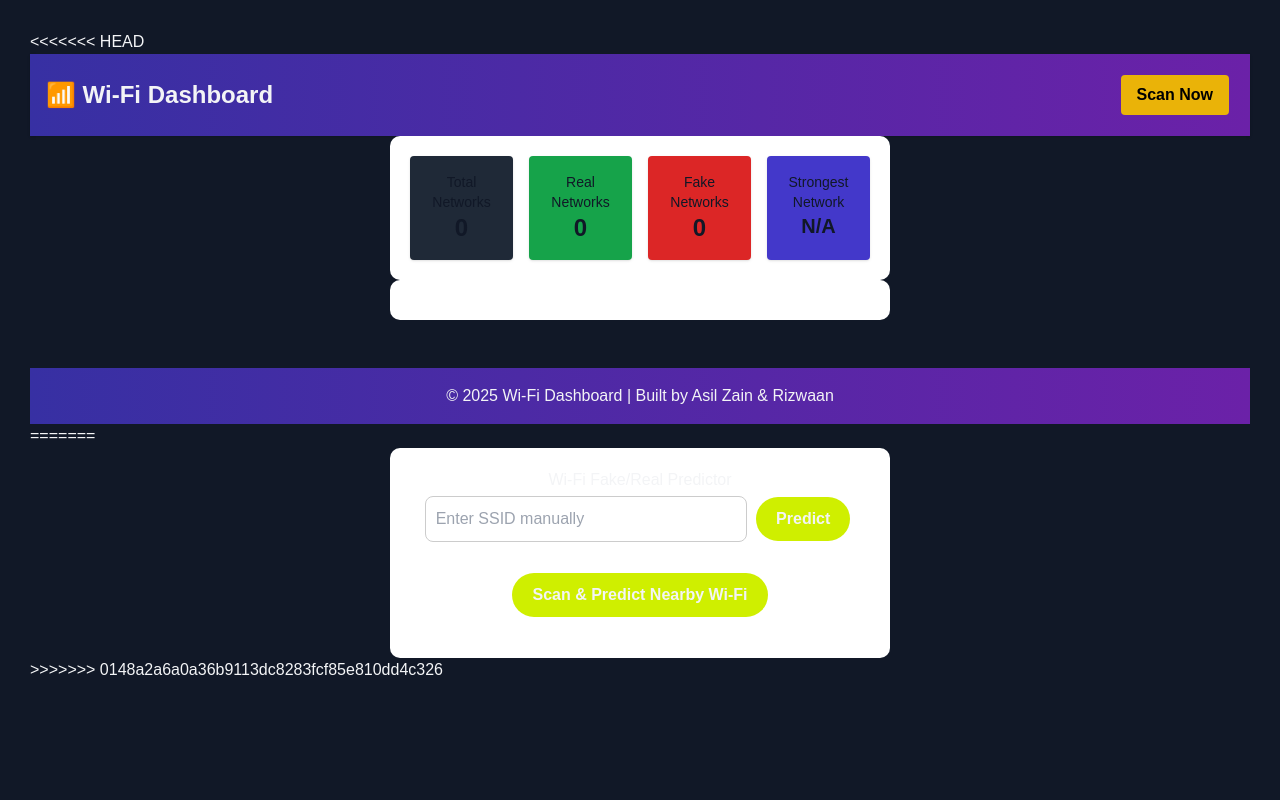
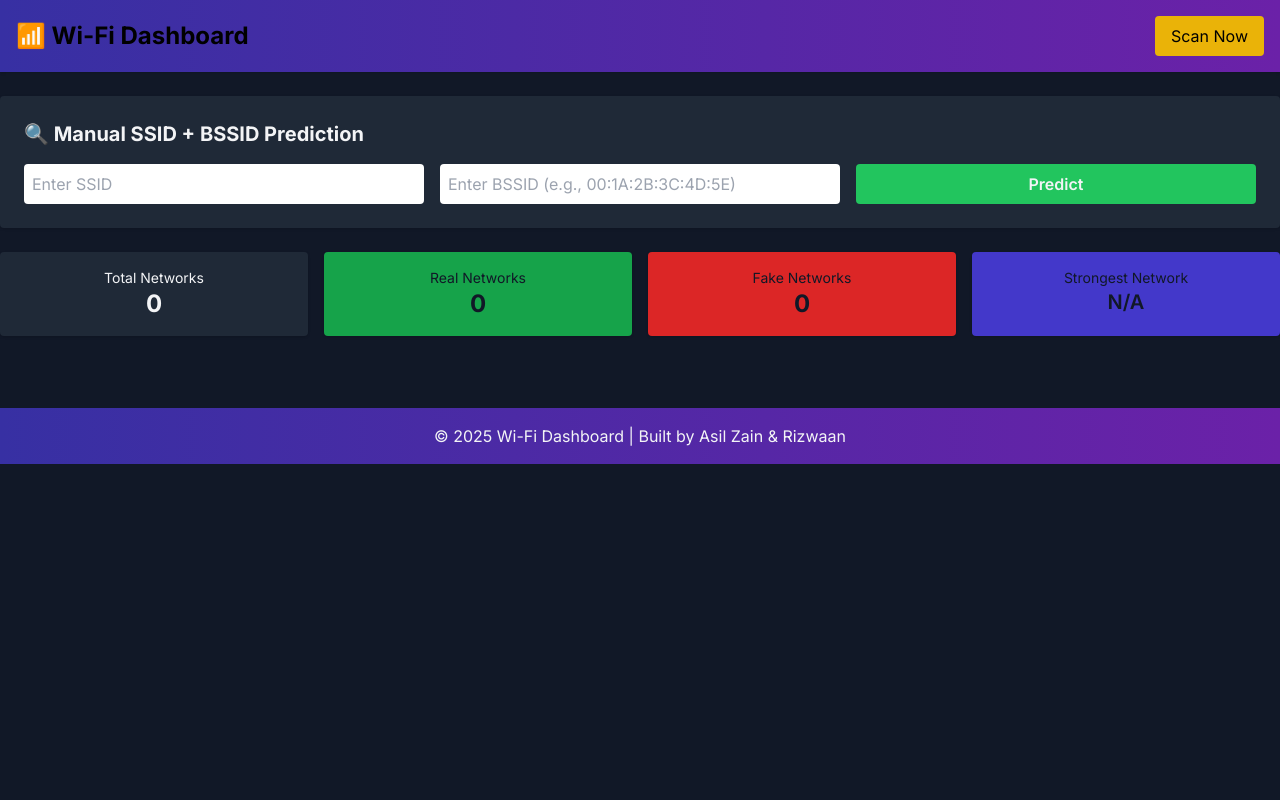
Before and after one commit to asilzain02/AI-Based-WiFi-Naming-Trap-Detector, a Flask app: page / in a window 1280 px wide. Run offline with Flask 3, Linux system fonts and the light colour scheme; some libraries are stand-ins or nearby versions.

Commit message:
BSSID Added

```diff
--- a/app.py
+++ b/app.py
@@ -29,20 +29,29 @@ except:
 
 # === Wi-Fi Scanner for pywifi (Windows only) ===
 def scan_wifi_networks():
-    try:
-        wifi = pywifi.PyWiFi()
-        iface = wifi.interfaces()[0]
-        iface.scan()
-        time.sleep(5)
-        scan_results = iface.scan_results()
-    except Exception as e:
-        print("Wi-Fi scan unavailable:", e)
-        scan_results = []
-    return scan_results
+    wifi = pywifi.PyWiFi()
+    iface = wifi.interfaces()[0]
+    iface.scan()
+    time.sleep(5)
+    scan_results = iface.scan_results()
+
+    networks = []
+    for net in scan_results:
+        if net.akm:
+            auth = "WPA2" if const.AKM_TYPE_WPA2PSK in net.akm else "WPA3" if const.AKM_TYPE_WPA3 in net.akm else "Open"
+        else:
+            auth = "Open"
+        networks.append({
+            "SSID": net.ssid,
+            "BSSID": net.bssid,
+            "RSSI": net.signal,
+            "Auth": auth,
+            "Channel": net.freq // 5
+        })
+    return networks
 
 
-
-# === Predict Real/Fake Networks ===
+# === Predict Real/Fake Networks (Full feature pipeline) ===
 def predict_networks(networks):
     if not networks or not pipeline:
         return []
@@ -88,13 +97,18 @@ def scan_wifi_cross_platform():
     return list(dict.fromkeys(ssids))
 
 
-# === Predict SSIDs ===
-def predict_ssids(ssids):
+# === Predict SSIDs or SSID+BSSID (Vectorizer model) ===
+def predict_ssids(ssid_bssid_pairs):
+    """
+    ssid_bssid_pairs: list of tuples/lists like [(SSID, BSSID), ...]
+    Combines SSID and BSSID into a single string for vectorization.
+    """
     if not clf or not vectorizer:
         return []
-    X = vectorizer.transform(ssids)
+    combined_inputs = [f"{ssid} {bssid}" for ssid, bssid in ssid_bssid_pairs]
+    X = vectorizer.transform(combined_inputs)
     preds = clf.predict(X)
-    return list(zip(ssids, preds))
+    return list(zip(ssid_bssid_pairs, preds))
 
 
 # === ROUTES ===
@@ -103,13 +117,18 @@ def predict_ssids(ssids):
 def index():
     prediction_results = []
     if request.method == "POST":
-        if request.form.get("manual_ssid"):
-            ssid = request.form["manual_ssid"]
-            pred = predict_ssids([ssid])[0][1]
-            prediction_results.append((ssid, pred))
+        # Manual prediction (SSID + BSSID)
+        if request.form.get("manual_ssid") and request.form.get("manual_bssid"):
+            ssid = request.form["manual_ssid"].strip()
+            bssid = request.form["manual_bssid"].strip()
+            pred = predict_ssids([(ssid, bssid)])[0][1]
+            prediction_results.append(((ssid, bssid), pred))
+
+        # Scan Wi-Fi (SSID-only fallback)
         elif request.form.get("scan_wifi"):
             ssids = scan_wifi_cross_platform()
             prediction_results = predict_ssids(ssids)
+
     return render_template("index.html", predictions=prediction_results)
 
 
--- a/templates/base.html
+++ b/templates/base.html
@@ -18,13 +18,13 @@
     <!-- Main Content -->
     <main class="container mx-auto mt-8">
         {% block content %}{% endblock %}
+        <script src="{{ url_for('static', filename='js/main.js') }}"></script>
     </main>
 
     <!-- Footer -->
+
     <footer class="mt-12 p-4 bg-blue-800 text-white text-center">
         &copy; 2025 Wi-Fi Detector | Built with Flask & Python
     </footer>
-
-    <script src="{{ url_for('static', filename='js/main.js') }}"></script>
 </body>
 </html>
--- a/templates/index.html
+++ b/templates/index.html
@@ -1,4 +1,3 @@
-<<<<<<< HEAD
 <!DOCTYPE html>
 <html lang="en">
 <head>
@@ -13,7 +12,7 @@
         .rssi-bar { display: inline-block; width: 5px; height: 15px; margin-right: 1px; border-radius: 1px; transition: height 0.5s, background-color 0.5s; }
     </style>
 </head>
-<body class="bg-gray-900 text-gray-100">
+<body class="bg-gray-900 text-black">
 
 <!-- Header -->
 <header class="bg-gradient-to-r from-indigo-800 to-purple-800 shadow p-4 flex justify-between items-center">
@@ -23,9 +22,19 @@
     </button>
 </header>
 
+<!-- Manual Input Form -->
+<section class="container mx-auto mt-6 p-6 bg-gray-800 rounded shadow text-gray-100">
+    <h2 class="text-xl font-bold mb-4">🔍 Manual SSID + BSSID Prediction</h2>
+    <form method="POST" class="grid md:grid-cols-3 gap-4">
+        <input type="text" name="manual_ssid" placeholder="Enter SSID" required class="p-2 rounded text-black">
+        <input type="text" name="manual_bssid" placeholder="Enter BSSID (e.g., 00:1A:2B:3C:4D:5E)" required class="p-2 rounded text-black">
+        <button type="submit" class="bg-green-500 hover:bg-green-400 px-4 py-2 rounded font-semibold transition">Predict</button>
+    </form>
+</section>
+
 <!-- Summary Metrics -->
 <section class="container mx-auto mt-6 grid grid-cols-1 md:grid-cols-4 gap-4 text-gray-900">
-    <div class="bg-gray-800 p-4 rounded shadow text-center">
+    <div class="bg-gray-800 p-4 rounded shadow text-center text-gray-100">
         <p class="text-sm">Total Networks</p>
         <p id="total" class="text-2xl font-bold">0</p>
     </div>
@@ -43,8 +52,33 @@
     </div>
 </section>
 
-<!-- Network Cards -->
-<main class="container mx-auto mt-6 grid md:grid-cols-2 lg:grid-cols-3 gap-6" id="card-view"></main>
+<!-- Predictions Table -->
+{% if predictions %}
+<section class="container mx-auto mt-8 bg-gray-800 p-6 rounded text-gray-100">
+    <h2 class="text-xl font-bold mb-4">📡 Prediction Results</h2>
+    <table class="min-w-full border border-gray-700 rounded text-center">
+        <thead class="bg-gray-700">
+            <tr>
+                <th class="px-4 py-2">SSID</th>
+                <th class="px-4 py-2">BSSID</th>
+                <th class="px-4 py-2">Prediction</th>
+            </tr>
+        </thead>
+        <tbody>
+            {% for (ssid, bssid), label in predictions %}
+            <tr class="border-t border-gray-700">
+                <td class="px-4 py-2">{{ ssid }}</td>
+                <td class="px-4 py-2">{{ bssid }}</td>
+                <td class="px-4 py-2 font-bold {{ 'text-green-400' if label=='real' else 'text-red-400' }}">{{ label|capitalize }}</td>
+            </tr>
+            {% endfor %}
+        </tbody>
+    </table>
+</section>
+{% endif %}
+
+<!-- Network Cards (Auto Scan) -->
+<main class="container mx-auto mt-6 grid md:grid-cols-2 lg:grid-cols-3 gap-6 text-white"  id="card-view"></main>
 
 <!-- Footer -->
 <footer class="mt-12 p-4 bg-gradient-to-r from-indigo-800 to-purple-800 text-center text-gray-100">
@@ -59,7 +93,6 @@ const realEl = document.getElementById('real');
 const fakeEl = document.getElementById('fake');
 const strongestEl = document.getElementById('strongest');
 
-// Function to render RSSI bars
 function getRssiBars(rssi) {
     const bars = [];
     for (let i=0;i<5;i++){
@@ -70,12 +103,11 @@ function getRssiBars(rssi) {
     return bars.join('');
 }
 
-// Render networks
 function renderNetworks(networks) {
     cardView.innerHTML = '';
     networks.forEach(n => {
         const card = document.createElement('div');
-        card.className = `glow-card bg-gray-800 p-4 rounded shadow transition relative border-l-4 ${n.prediction_class==='real'?'border-green-500':'border-red-500'}`;
+        card.className = `glow-card bg-gray-800 p-4 rounded shadow border-l-4 ${n.prediction_class==='real'?'border-green-500':'border-red-500'}`;
         card.innerHTML = `
             <h2 class="text-xl font-bold mb-2">${n.SSID || 'Unknown'}</h2>
             <p class="text-sm mb-1">BSSID: ${n.BSSID}</p>
@@ -88,7 +120,6 @@ function renderNetworks(networks) {
     });
 }
 
-// Update summary metrics
 function updateSummary(summary){
     totalEl.textContent = summary.total;
     realEl.textContent = summary.real;
@@ -96,64 +127,25 @@ function updateSummary(summary){
     strongestEl.textContent = summary.strongest.SSID || 'N/A';
 }
 
-// Fetch networks from backend
 async function fetchNetworks() {
     try {
         const res = await fetch('/api/scan');
         const data = await res.json();
-        renderNetworks(data.networks);
-        updateSummary(data.summary);
+        if (data && data.networks && data.networks.length > 0) {
+            renderNetworks(data.networks);
+            updateSummary(data.summary);
+        } else {
+            cardView.innerHTML = '<p class="text-gray-300 text-center col-span-full">⚠️ No networks found. Try again.</p>';
+            updateSummary({ total: 0, real: 0, fake: 0, strongest: {} });
+        }
     } catch(err){
         console.error(err);
     }
 }
 
-// Scan button
 scanBtn.addEventListener('click', fetchNetworks);
-
-// Auto-refresh every 10 seconds
 setInterval(fetchNetworks, 10000);
 </script>
 
 </body>
 </html>
-=======
-<!DOCTYPE html>
-<html>
-<head>
-    <title>Wi-Fi Fake/Real Predictor</title>
-    <link rel="stylesheet" href="{{ url_for('static', filename='style.css') }}">
-</head>
-<body>
-    <div class="container">
-        <h1>Wi-Fi Fake/Real Predictor</h1>
-
-        <form method="POST">
-            <input type="text" name="manual_ssid" placeholder="Enter SSID manually">
-            <button type="submit">Predict</button>
-        </form>
-
-        <form method="POST">
-            <input type="hidden" name="scan_wifi" value="1">
-            <button type="submit">Scan & Predict Nearby Wi-Fi</button>
-        </form>
-
-        {% if predictions %}
-        <h2>Results:</h2>
-        <table>
-            <tr>
-                <th>SSID</th>
-                <th>Prediction</th>
-            </tr>
-            {% for ssid, label in predictions %}
-            <tr>
-                <td>{{ ssid }}</td>
-                <td class="{{ 'real' if label=='real' else 'fake' }}">{{ label|capitalize }}</td>
-            </tr>
-            {% endfor %}
-        </table>
-        {% endif %}
-    </div>
-</body>
-</html>
->>>>>>> 0148a2a6a0a36b9113dc8283fcf85e810dd4c326
```
